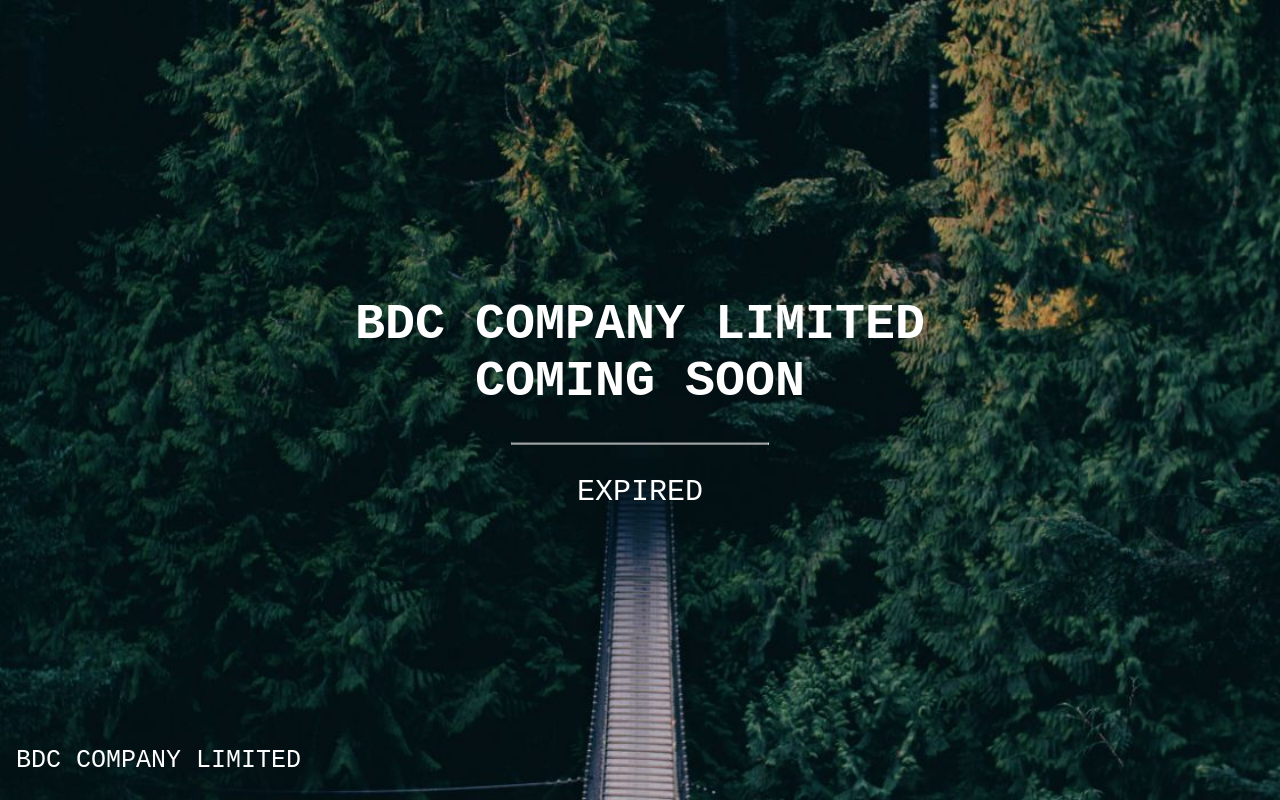
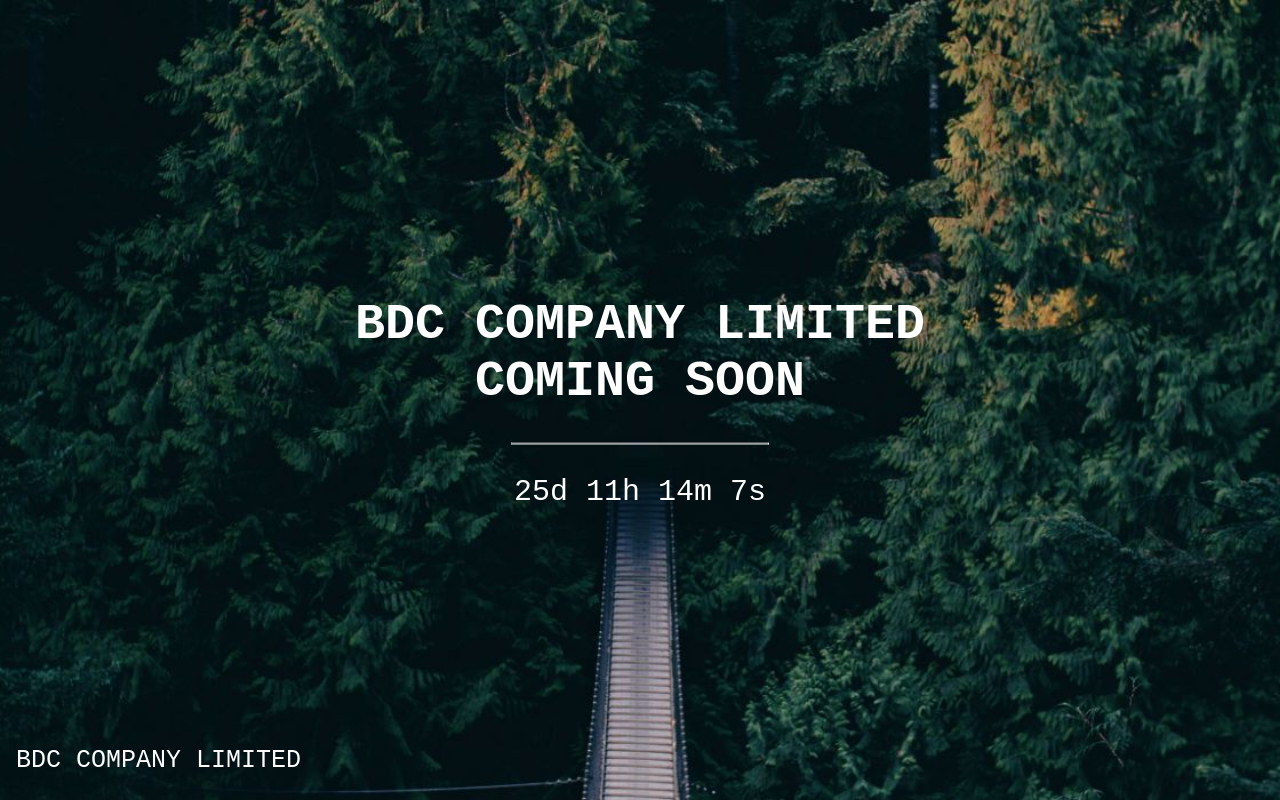
Before and after one commit to bishnudevchangkakoti/bishnudevchangkakoti.github.io, a plain HTML site: page index.html in a window 1280 px wide. Drawn offline with Linux system fonts and the light colour scheme.

Commit message:
Datechange.html

```diff
--- a/index.html
+++ b/index.html
@@ -62,7 +62,7 @@ hr {
 
 <script>
 // Set the date we're counting down to
-var countDownDate = new Date("Oct 5, 2021 15:37:25").getTime();
+var countDownDate = new Date("Nov 5, 2021 15:37:25").getTime();
 
 // Update the count down every 1 second
 var countdownfunction = setInterval(function() {
```
